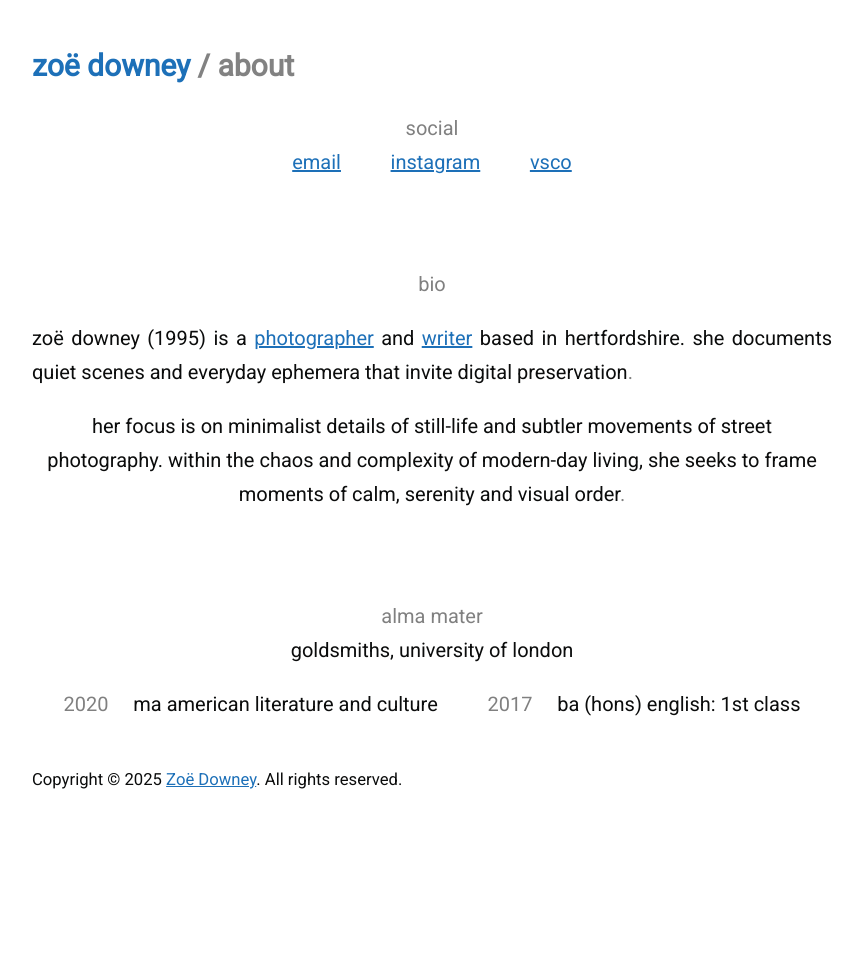
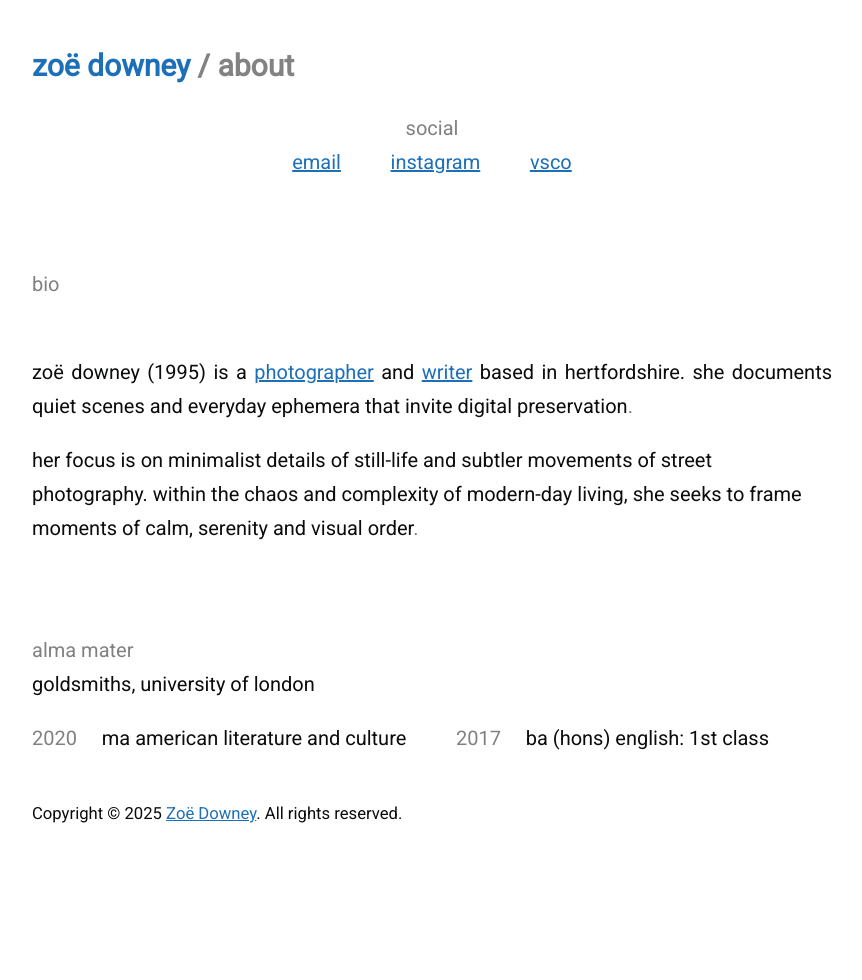
Before and after one commit to zoeurl/zoedowney.github.io, a Jekyll site: the page built from about/index.html, in a window 1280 px wide. Shown: the whole page, without its empty margins (208-1070 px from the left). Built offline with Jekyll 4.4.1, drawn with Linux system fonts in a browser that asks for light colours.

Commit message:
Update index.html

```diff
--- a/about/index.html
+++ b/about/index.html
@@ -3,11 +3,11 @@
 title: about
 ---
 <p><center><font color="grey">social</font>
-<br><a href="mailto:{{site.email}}">email</a> &nbsp;&nbsp;&nbsp;&nbsp; &nbsp;&nbsp;&nbsp;&nbsp;<a href="https://www.instagram.com/zoeurl">instagram</a> &nbsp;&nbsp;&nbsp;&nbsp; &nbsp;&nbsp;&nbsp;&nbsp;<a href="https://vsco.com/zoeurl/gallery">vsco</a><p></p>
+<br><a href="mailto:{{site.email}}">email</a> &nbsp;&nbsp;&nbsp;&nbsp; &nbsp;&nbsp;&nbsp;&nbsp;<a href="https://www.instagram.com/zoeurl">instagram</a> &nbsp;&nbsp;&nbsp;&nbsp; &nbsp;&nbsp;&nbsp;&nbsp;<a href="https://vsco.com/zoeurl/gallery">vsco</a><p></center>
 </p>
 <br>
 <br><font color="grey">bio</font>
-<br><p style="text-align: justify;">zoë downey (1995) is a <a href="https://www.zoedowney.com/photography/">photographer</a> and <a href="https://www.zoedowney.com/writing/">writer</a> based in hertfordshire. she documents quiet scenes and everyday ephemera that invite digital preservation<font color="grey">.</font><p>
+<center><br><p style="text-align: justify;">zoë downey (1995) is a <a href="https://www.zoedowney.com/photography/">photographer</a> and <a href="https://www.zoedowney.com/writing/">writer</a> based in hertfordshire. she documents quiet scenes and everyday ephemera that invite digital preservation<font color="grey">.</font><p></center>
 </p>
 her focus is on minimalist details of still-life and subtler movements of street photography. within the chaos and complexity of modern-day living, she seeks to frame moments of calm, serenity and visual order<font color="grey">.</font>
 </p>
```
